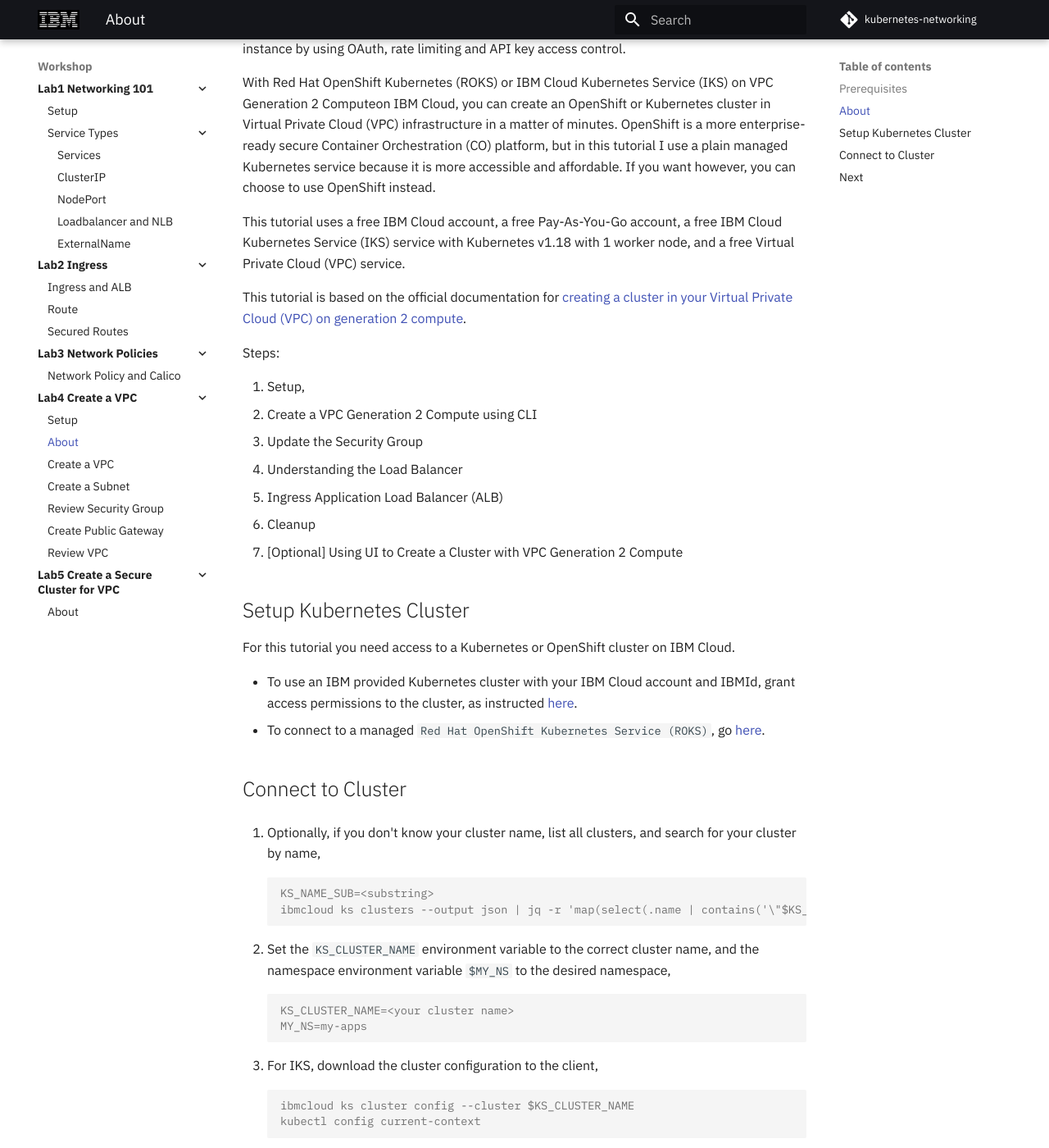
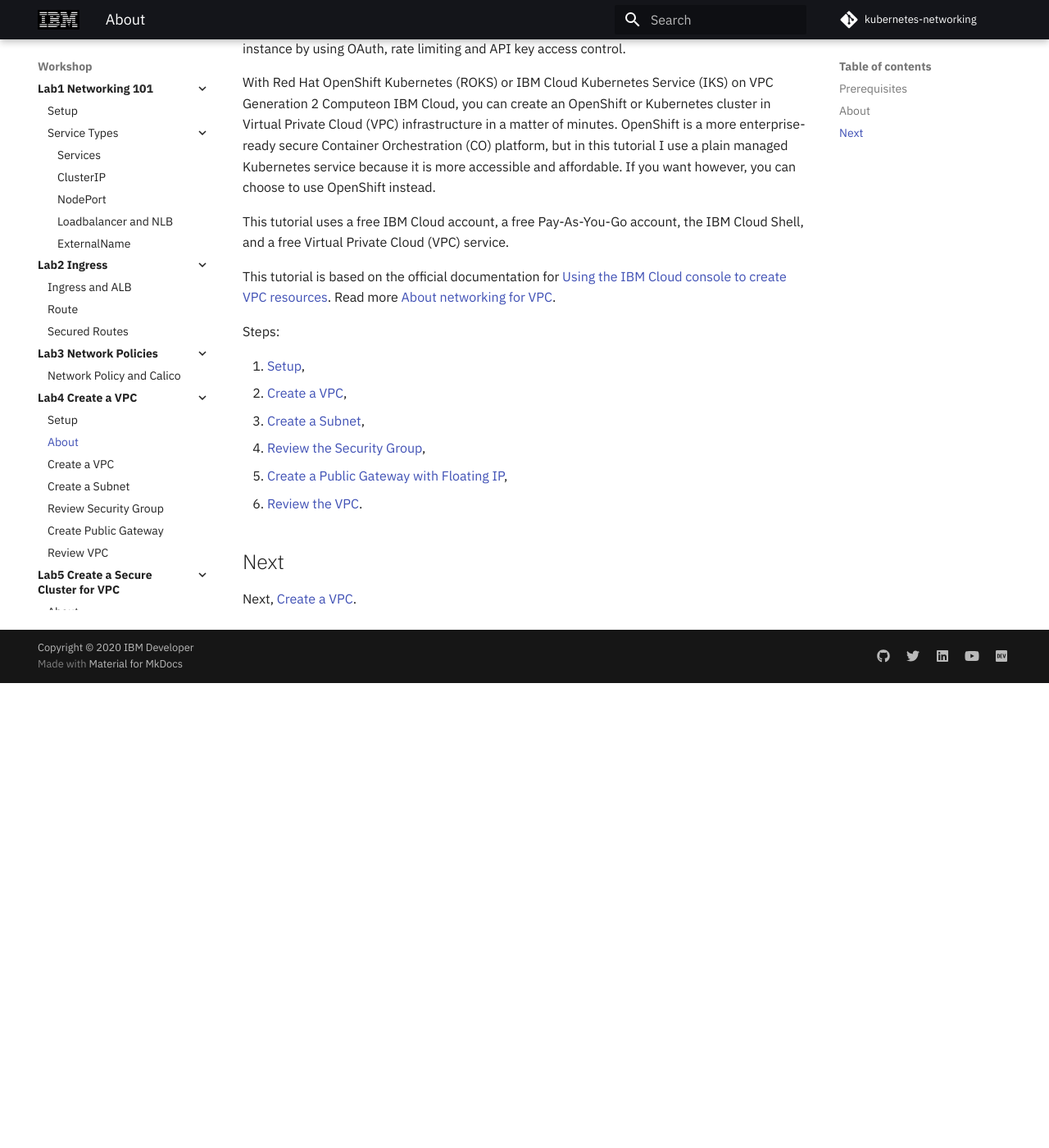
Before and after one commit to IBM/kubernetes-networking, an MkDocs documentation site: the page built from docs/vpc/1_about.md, in a window 1280 px wide and 1400 px high, scrolled down 611 px. Shown: the whole window at 82% size. Built offline with MkDocs 1.6.1 and Material for MkDocs 9.7.7, drawn with Linux system fonts in a browser that asks for light colours; comment, search, counter and statistics services are not loaded; after the commit the page ends 1444 px from its top, so only the background shows below that; some of the changed text lies outside the part shown.

Commit message:
updated readme

````diff
--- a/docs/vpc/1_about.md
+++ b/docs/vpc/1_about.md
@@ -14,56 +14,18 @@ The first step to secure your cluster is to create a Virtual Private Cloud (VPC)
 
 With Red Hat OpenShift Kubernetes (ROKS) or IBM Cloud Kubernetes Service (IKS) on VPC Generation 2 Computeon IBM Cloud, you can create an OpenShift or Kubernetes cluster in Virtual Private Cloud (VPC) infrastructure in a matter of minutes. OpenShift is a more enterprise-ready secure Container Orchestration (CO) platform, but in this tutorial I use a plain managed Kubernetes service because it is more accessible and affordable. If you want however, you can choose to use OpenShift instead.
 
-This tutorial uses a free IBM Cloud account, a free Pay-As-You-Go account, a free IBM Cloud Kubernetes Service (IKS) service with Kubernetes v1.18 with 1 worker node, and a free Virtual Private Cloud (VPC) service.
+This tutorial uses a free IBM Cloud account, a free Pay-As-You-Go account, the IBM Cloud Shell, and a free Virtual Private Cloud (VPC) service.
 
-This tutorial is based on the official documentation for [creating a cluster in your Virtual Private Cloud (VPC) on generation 2 compute](https://cloud.ibm.com/docs/containers?topic=containers-vpc_ks_tutorial).
+This tutorial is based on the official documentation for [Using the IBM Cloud console to create VPC resources](https://cloud.ibm.com/docs/vpc?topic=vpc-creating-a-vpc-using-the-ibm-cloud-console). Read more [About networking for VPC](https://cloud.ibm.com/docs/vpc?topic=vpc-about-networking-for-vpc).
 
 Steps:
 
-1. Setup,
-1. Create a VPC Generation 2 Compute using CLI
-1. Update the Security Group
-1. Understanding the Load Balancer
-1. Ingress Application Load Balancer (ALB)
-1. Cleanup
-1. [Optional] Using UI to Create a Cluster with VPC Generation 2 Compute
-
-## Setup Kubernetes Cluster
-
-For this tutorial you need access to a Kubernetes or OpenShift cluster on IBM Cloud.
-
-* To use an IBM provided Kubernetes cluster with your IBM Cloud account and IBMId, grant access permissions to the cluster, as instructed [here](https://ibm.github.io/workshop-setup/GRANTCLUSTER/).
-* To connect to a managed `Red Hat OpenShift Kubernetes Service (ROKS)`, go [here](https://ibm.github.io/workshop-setup/ROKS/).
-
-## Connect to Cluster
-
-1. Optionally, if you don't know your cluster name, list all clusters, and search for your cluster by name,
-
-    ```console
-    KS_NAME_SUB=<substring>
-    ibmcloud ks clusters --output json | jq -r 'map(select(.name | contains('\"$KS_NAME_SUB\"')))'
-    ```
-
-2. Set the `KS_CLUSTER_NAME` environment variable to the correct cluster name, and the namespace environment variable `$MY_NS` to the desired namespace,
-
-    ```console
-    KS_CLUSTER_NAME=<your cluster name>
-    MY_NS=my-apps
-    ```
-
-3. For IKS, download the cluster configuration to the client,
-
-    ```console
-    ibmcloud ks cluster config --cluster $KS_CLUSTER_NAME
-    kubectl config current-context
-    ```
-
-4. The config should be set to a `clustername/clusterid` pair,
-5. For OpenShift, find the `oc login` command with the login token. To connect to a managed `Red Hat OpenShift Kubernetes Service (ROKS)`, and download the session configuration, follow the instructions [here](https://ibm.github.io/workshop-setup/ROKS/). For example,
-
-    ```console
-    oc login --token=e6PfXsQKjxiUf7qkb4jJxEd851pa0ZuUSEimVuGt4aQ --server=https://c114-e.us-south.containers.cloud.ibm.com:32115
-    ```
+1. [Setup](0_setup.md),
+1. [Create a VPC](1_create_vpc.md),
+1. [Create a Subnet](3_create_subnet.md),
+1. [Review the Security Group](4_review_security_group.md),
+1. [Create a Public Gateway with Floating IP](5_create_public_gateway.md),
+1. [Review the VPC](6_review_vpc.md).
 
 ## Next
 
````
Also changed, not shown: docs/vpc/0_setup.md (+1 -1 lines), docs/vpc_roks/1_about.md (added, +3 -0 lines).
